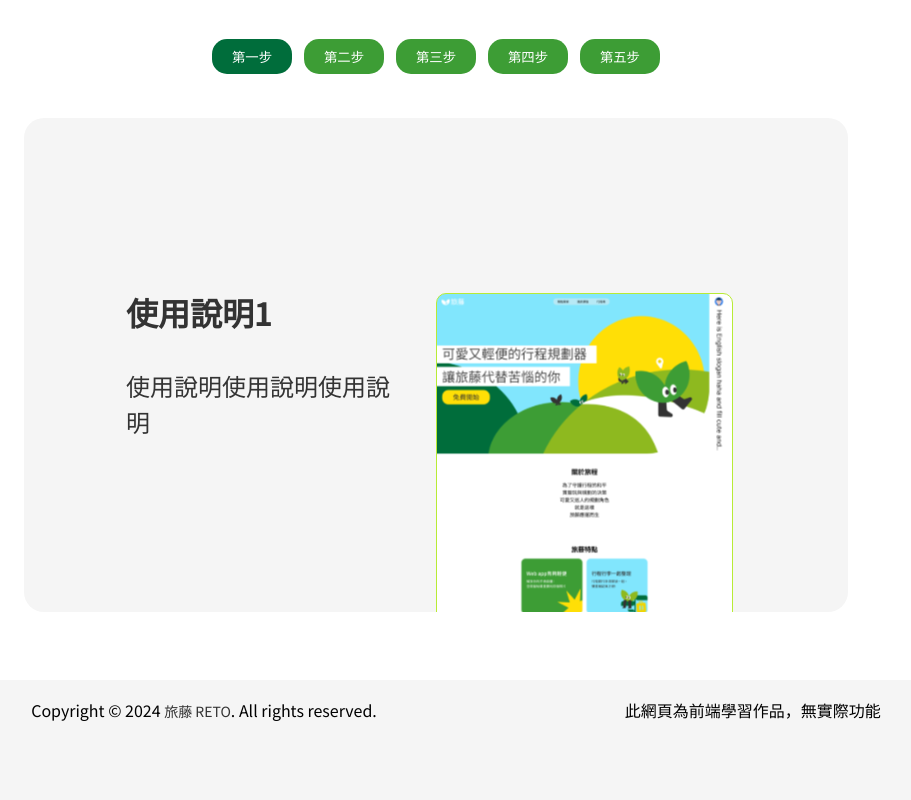
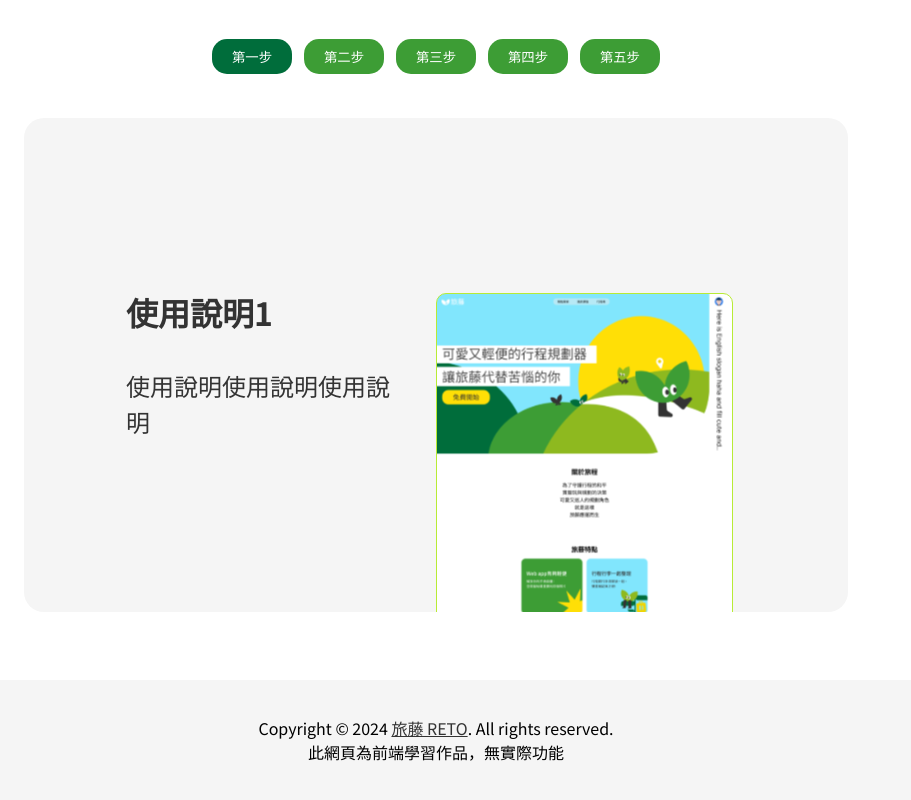
Before and after one commit to yizhen030wala/RETO, a React (Vite) app in the folder reto-vite/: page / in a window 1280 px wide. Shown: the part 2120-2920 px from the top of the page, without its empty margins (204-1115 px from the left). Built offline with nearby package versions, Linux system fonts and the light colour scheme.

Commit message:
[Jenny 0220] 補UI
footer
DatePicker(not done)

```diff
--- a/reto-vite/src/assets/scssRule/_all.scss
+++ b/reto-vite/src/assets/scssRule/_all.scss
@@ -3,11 +3,11 @@
 * {
   font-family: 'Noto Sans TC', 微軟正黑體;
   margin: 0;
-  box-sizing: border-box;
+  box-sizing: border-box; //影響到header高度
 
-  ul ol {
+  ul, ol {
     list-style: none;
-    padding: 0;
+    padding: 0px;
     margin: 0;
   }
 
--- a/reto-vite/src/pages/Home/CSS/home.scss
+++ b/reto-vite/src/pages/Home/CSS/home.scss
@@ -1,6 +1,6 @@
-@use "../../../assets/scssRule/all" as *;
-@use "../../../assets//scssRule/rule" as r;
-@use "../../../assets/scssRule/reset" as *;
+@use "../../../assets/scssRule/all"as *;
+@use "../../../assets//scssRule/rule"as r;
+// @use "../../../assets/scssRule/reset" as *;
 
 /*Index*/
 /*Header Area*/
@@ -605,7 +605,7 @@
       }
     }
 
-    .box1:hover ~ .box2 {
+    .box1:hover~.box2 {
       transform-origin: bottom;
       height: calc(267px - 70px);
 
@@ -640,7 +640,7 @@
       }
     }
 
-    .box3:hover ~ .box4 {
+    .box3:hover~.box4 {
       transform-origin: bottom;
       height: calc(267px - 70px);
 
@@ -955,40 +955,70 @@
 
 /*Footer*/
 
+// footer {
+//   display: flex;
+//   flex-direction: column;
+//   height: 15vh;
+//   background: #f5f5f5;
+
+//   a {
+//     font-family: Noto Sans TC;
+//     font-size: 14px;
+//     font-style: normal;
+//     font-weight: 400;
+//     line-height: 160%;
+//     color: $color_black;
+//     white-space: nowrap;
+//     margin-top: 5vh;
+//   }
+// }
+
+// .btn_footer_upper,
+// .btn_footer_lower {
+//   display: flex;
+//   justify-content: center;
+//   align-items: center;
+// }
+
+// .btn_footer_upper {
+//   height: 30%;
+//   margin-top: 24px;
+//   gap: 10%;
+// }
+
+// .btn_footer_lower {
+//   height: 30%;
+//   margin-top: 12px;
+//   // margin-bottom: 24px;
+//   gap: 20%;
+// }
+
+// ===================
 footer {
   display: flex;
   flex-direction: column;
   height: 15vh;
   background: #f5f5f5;
+  @include center;
 
-  a {
-    font-family: Noto Sans TC;
-    font-size: 14px;
-    font-style: normal;
-    font-weight: 400;
-    line-height: 160%;
-    color: $color_black;
-    white-space: nowrap;
-    margin-top: 5vh;
+  .btn_footer_lower {
+    @include center;
+
+    a {
+      text-decoration: underline;
+      font-size: 16px;
+    }
+
+    a,
+    p {
+      font-size: 16px;
+
+      @media screen and (max-width: 850px) {
+        font-size: 12px;
+      }
+    }
+
+
+
   }
 }
-
-.btn_footer_upper,
-.btn_footer_lower {
-  display: flex;
-  justify-content: center;
-  align-items: center;
-}
-
-.btn_footer_upper {
-  height: 30%;
-  margin-top: 24px;
-  gap: 10%;
-}
-
-.btn_footer_lower {
-  height: 30%;
-  margin-top: 12px;
-  // margin-bottom: 24px;
-  gap: 20%;
-}
--- a/reto-vite/src/pages/Search/Set_Journey/datepicker.scss
+++ b/reto-vite/src/pages/Search/Set_Journey/datepicker.scss
@@ -215,7 +215,7 @@
 
   scale: 80%;
   margin-top: 15px;
-  margin-left: -20px;
+  margin-left: -28%;
 }
 
 .react-datepicker__triangle {
@@ -270,6 +270,18 @@
   }
 }
 
+.react-datepicker__aria-live {
+  position: absolute;
+  clip-path: circle(0);
+  border: 0;
+  height: 1px;
+  margin: -1px;
+  overflow: hidden;
+  padding: 0;
+  width: 1px;
+  white-space: nowrap;
+}
+
 /* 新增樣式：當輸入框有內容時移除背景圖標 */
 // .input-without-content {
 //   background-image: url('../../../assets/img_hsc/set_journey/selectdown.svg');
```
